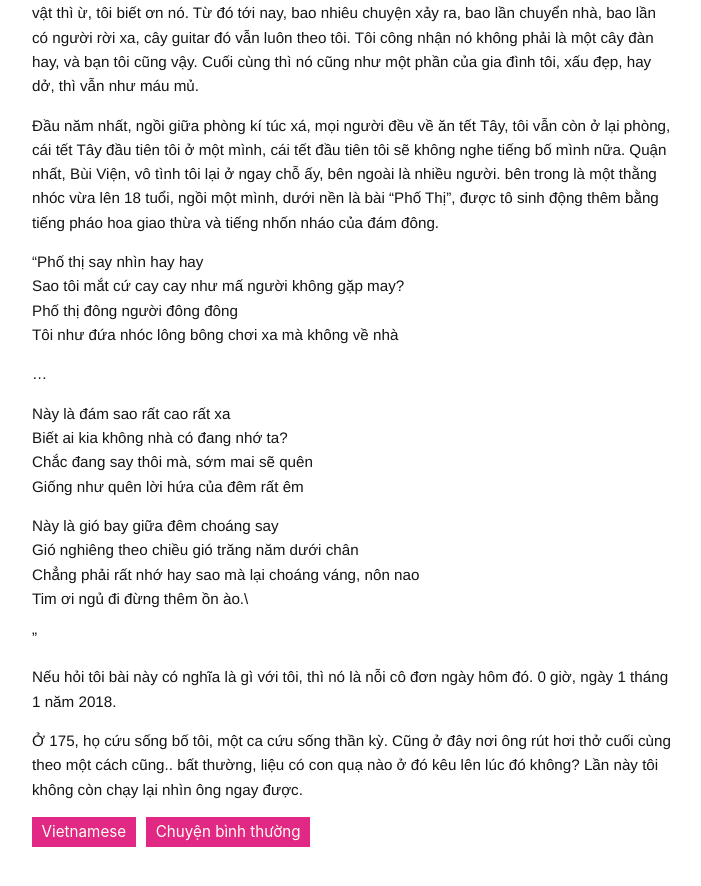
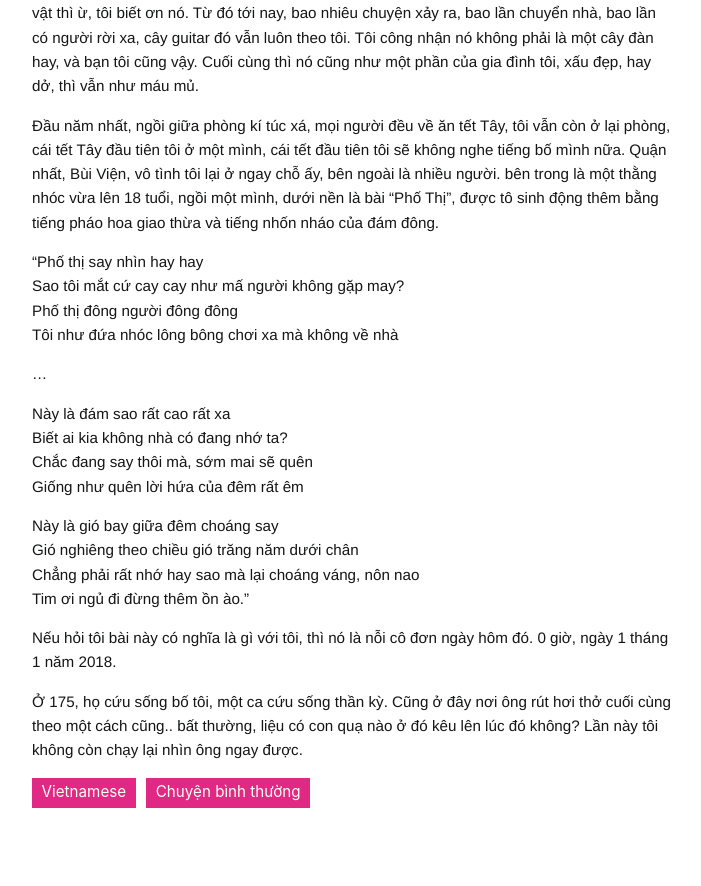
Before and after one commit to ntvthuyen/ntvthuyen.github.io_old, a Jekyll site: the page built from _posts/2023-05-3-175quavameo.md, in a window 1280 px wide and 900 px high, scrolled down 1096 px. Shown: the top 886 px of the window, without its empty margins (288-989 px from the left). Built offline with Jekyll 4.4.1, drawn with Linux system fonts in a browser that asks for light colours; some web fonts are replaced; after the commit the page ends 1957 px from its top, so only the background shows below that.

```diff
--- a/_posts/2023-05-3-175quavameo.md
+++ b/_posts/2023-05-3-175quavameo.md
@@ -30,9 +30,7 @@ Giống như quên lời hứa của đêm rất êm
 Này là gió bay giữa đêm choáng say\
 Gió nghiêng theo chiều gió trăng năm dưới chân\
 Chẳng phải rất nhớ hay sao mà lại choáng váng, nôn nao\
-Tim ơi ngủ đi đừng thêm ồn ào.\
-
-”
+Tim ơi ngủ đi đừng thêm ồn ào.”
 
 Nếu hỏi tôi bài này có nghĩa là gì với tôi, thì nó là nỗi cô đơn ngày hôm đó. 0 giờ, ngày 1 tháng 1 năm 2018.
 
```
